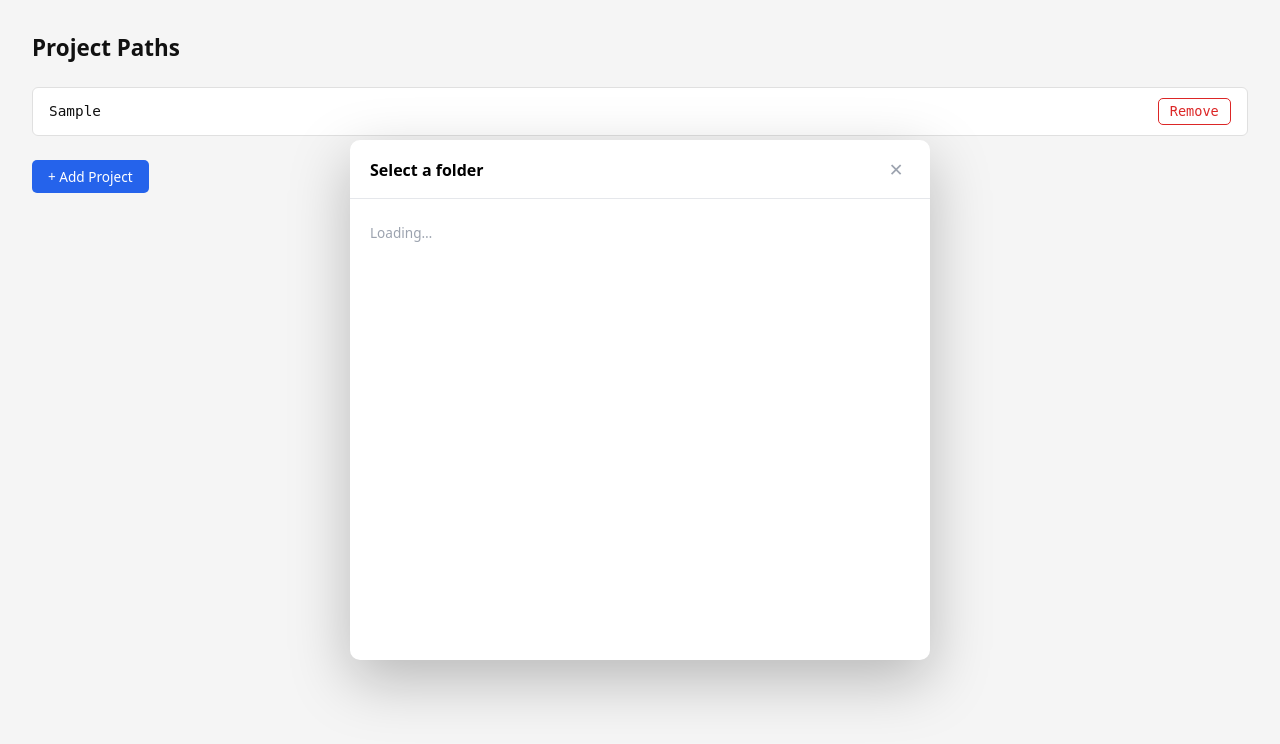
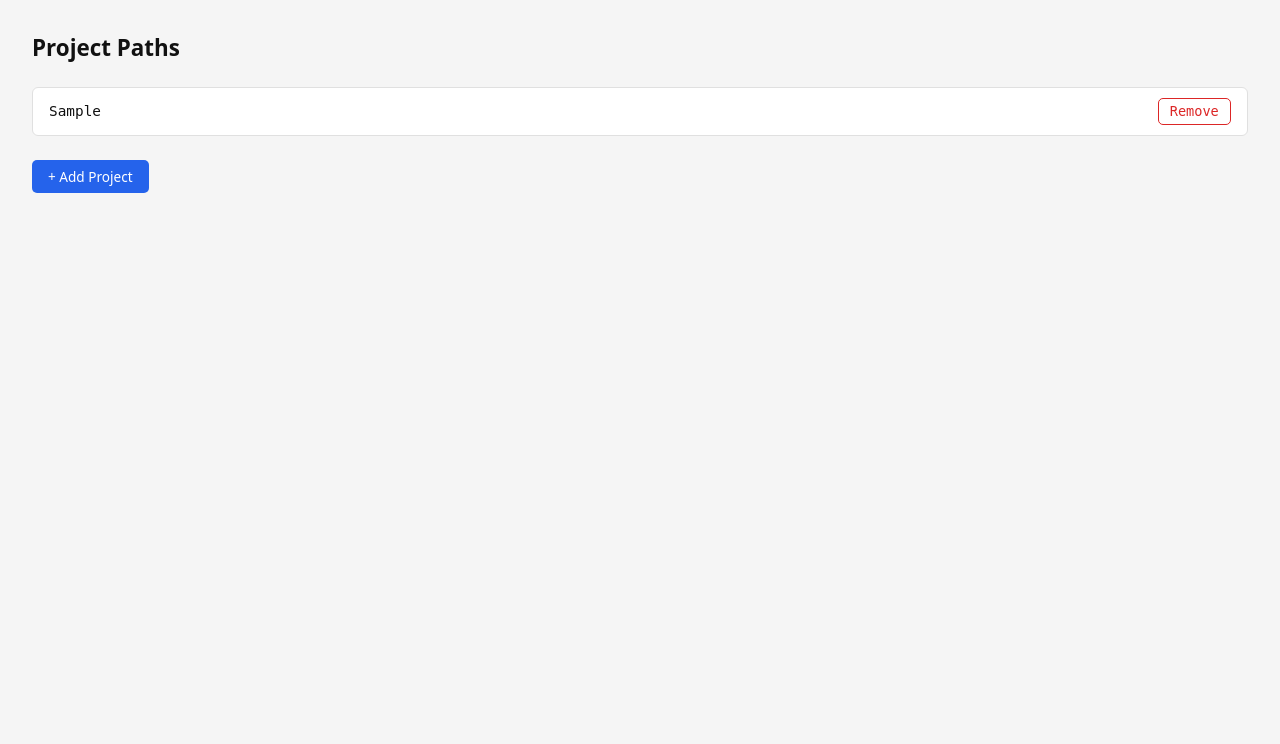
Before and after one commit to udhaya10/tldr-management, a Django app: page /projects/ in a window 1280 px wide. Shown: the top 744 px of the page. Run offline with Django 5.2, Linux system fonts and the light colour scheme; tables that the repository leaves empty hold one stand-in row (values such as "Sample post").

Commit message:
fix: dialog always visible due to display:flex on base dialog selector
Moving display:flex to dialog[open] so the dialog is hidden by default
and only shown when actually opened via showModal(). The base dialog
selector having display:flex caused it to render on every page load,
which was the root cause of the "stuck open" bfcache bug reports.

Co-Authored-By: Claude Sonnet 4.6 <noreply@anthropic.com>

```diff
--- a/projects/templates/projects/list.html
+++ b/projects/templates/projects/list.html
@@ -48,7 +48,6 @@
 
     /* dialog / modal */
     dialog {
-      /* explicit centering — display:flex overrides browser auto-center */
       position: fixed;
       inset: 0;
       margin: auto;
@@ -58,11 +57,13 @@
       padding: 0;
       width: 580px;
       max-width: 95vw;
-      height: 520px;       /* fixed height so flex:1 on content has room */
+      height: 520px;
       max-height: 85vh;
+      overflow: hidden;
+    }
+    dialog[open] {
       display: flex;
       flex-direction: column;
-      overflow: hidden;
     }
     dialog::backdrop { background: rgba(0,0,0,0.45); }
 
```
